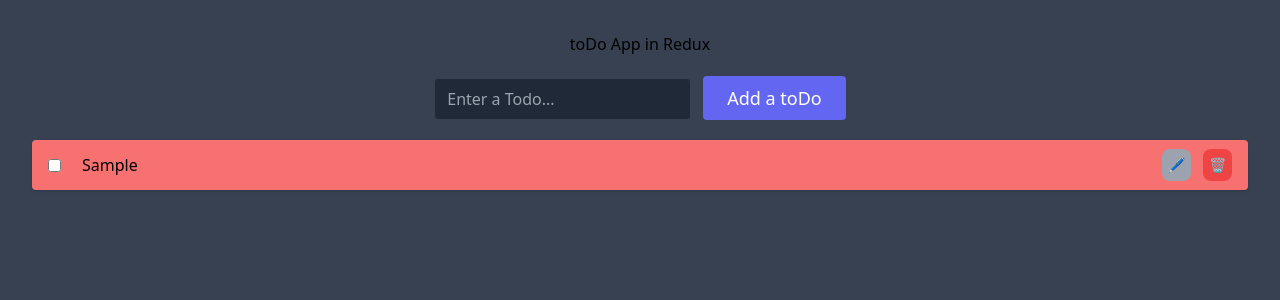
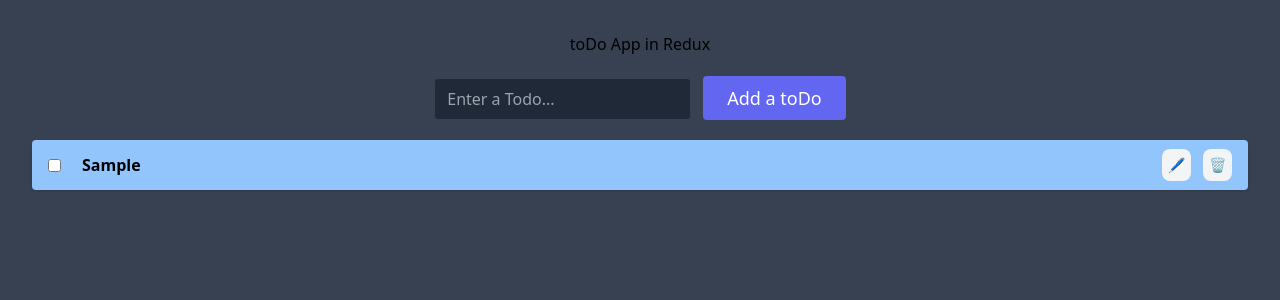
Before and after one commit to VickypediaSingh/P8-React-CaC, a React (Vite) app: page / in a window 1280 px wide. Both pictures are taken after typing "Sample" into the empty fields and a click on the button "Add a toDo". Shown: the top 300 px of the page. Built offline with nearby package versions, Linux system fonts and the light colour scheme.

Commit message:
minor changes in logic and feel

```diff
--- a/src/components/Todos.jsx
+++ b/src/components/Todos.jsx
@@ -1,3 +1,4 @@
+// APPROACH 1
 // import React, { useState } from "react";
 // import { useSelector, useDispatch } from "react-redux";
 // import {
@@ -102,6 +103,7 @@
 
 // export default Todos;
 
+// APPROACH 2
 import React, { useState } from "react";
 import { useSelector, useDispatch } from "react-redux";
 import {
@@ -115,25 +117,28 @@ function Todos() {
   const todos = useSelector((state) => state.todos);
 
   const [isTodoEditable, setIsTodoEditable] = useState({});
+  // its a big object, for every todo clicked, it will store a its editable status,
+  // thats the reason why we will have to do todos.find to grab the right todo
   const [todoMsg, setTodoMsg] = useState({});
 
   const handleEditClick = (id) => {
     // Check if the todo item is currently in edit mode
     const isCurrentlyEditable = isTodoEditable[id];
 
-    // Toggle the edit mode for the todo item
+    // Toggle the edit mode for the todo item which will be founud by [id]
     const updatedIsTodoEditable = {
       ...isTodoEditable,
       [id]: !isCurrentlyEditable,
     };
-    setIsTodoEditable(updatedIsTodoEditable);
+    setIsTodoEditable(updatedIsTodoEditable); //this line means
+    // every todo item inside isTodoEditable big object will remain unchanged but the todo item with id = [id], its property named isCurrentlyEditable will be toggled
 
     // If the todo item is being made editable
     if (!isCurrentlyEditable) {
-      // Retrieve the current text of the todo item
+      // Retrieve the current text of the todo item, ie. msg before editing
       const todoText = todos.find((todo) => todo.id === id).text;
 
-      // Update the todo message state with the current text
+      // Update the todo message state with the current text, ie. after editing
       setTodoMsg({ ...todoMsg, [id]: todoText });
     } else {
       // If the todo item is being saved
@@ -158,8 +163,8 @@ function Todos() {
             key={todo.id}
             className={`flex justify-between items-center px-4 py-2 rounded shadow transition duration-300 ease-in-out ${
               todo.completed
-                ? "bg-green-400 hover:bg-green-600"
-                : "bg-red-400 hover:bg-red-600"
+                ? "bg-green-300 hover:bg-green-600"
+                : "bg-blue-300 hover:bg-blue-600"
             }`}
           >
             <input
@@ -175,7 +180,9 @@ function Todos() {
                   ? "border-gray-300"
                   : "border-transparent"
               } ${
-                todo.completed ? "line-through text-gray-500" : "text-black"
+                todo.completed
+                  ? "line-through text-black font-bold"
+                  : "text-black font-bold"
               }`}
               value={todoMsg[todo.id] || todo.text}
               onChange={(e) =>
@@ -186,8 +193,8 @@ function Todos() {
             <button
               className={`ml-3 inline-flex w-8 h-8 rounded-lg text-sm justify-center items-center transition duration-300 ${
                 todo.completed
-                  ? "bg-gray-400 text-gray-600 cursor-not-allowed"
-                  : "bg-gray-400 hover:bg-gray-100 text-gray-800"
+                  ? "bg-gray-500 text-gray-600 cursor-not-allowed"
+                  : "bg-gray-100 hover:bg-yellow-500 text-gray-800"
               }`}
               onClick={() => handleEditClick(todo.id)}
               disabled={todo.completed}
@@ -195,7 +202,7 @@ function Todos() {
               {isTodoEditable[todo.id] ? "💾" : "🖊️"}
             </button>
             <button
-              className="ml-3 inline-flex w-8 h-8 rounded-lg text-sm justify-center items-center bg-red-500 hover:bg-yellow-400 text-white transition duration-300"
+              className="ml-3 inline-flex w-8 h-8 rounded-lg text-sm justify-center items-center bg-gray-100 hover:bg-red-700 text-white transition duration-300"
               onClick={() => handleDeleteClick(todo.id)}
             >
               🗑️
```
